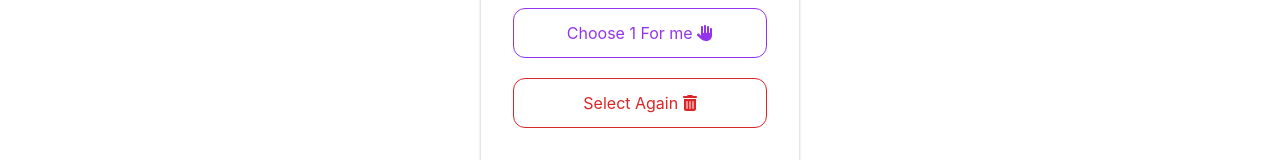
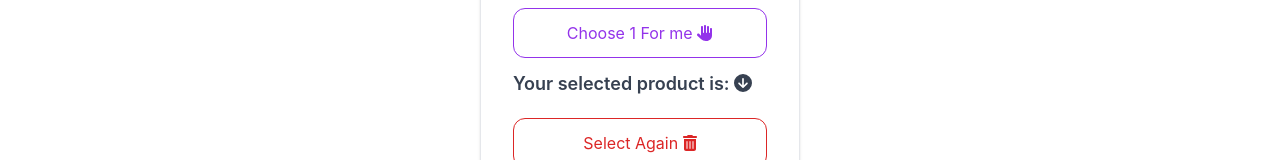
Before and after one commit to hasibmiraz/buyer-on-fire-simple-react, a React (Create React App) app: page / in a window 1280 px wide. Shown: the part 177-337 px from the top of the page. Built offline with nearby package versions, Linux system fonts and the light colour scheme.

Commit message:
All works completed

```diff
--- a/src/components/Cart/Cart.js
+++ b/src/components/Cart/Cart.js
@@ -1,12 +1,12 @@
 import {
+  faArrowCircleDown,
   faArrowCircleRight,
   faHand,
   faTrashCan,
 } from '@fortawesome/free-solid-svg-icons';
 import { FontAwesomeIcon } from '@fortawesome/react-fontawesome';
-import React from 'react';
 
-const Cart = ({ cart, resetCart }) => {
+const Cart = ({ cart, resetCart, selectRandomProduct, selectedProduct }) => {
   return (
     <div className="mx-auto mt-4">
       <div className="flex items-center justify-center bg-white">
@@ -16,10 +16,20 @@ const Cart = ({ cart, resetCart }) => {
               <FontAwesomeIcon icon={faArrowCircleRight} /> {pd.title}
             </p>
           ))}
-
-          <button className="mt-10 w-full py-3 rounded-xl border border-purple-600 text-purple-600 hover:bg-purple-600 hover:text-gray-50">
+          <button
+            onClick={selectRandomProduct}
+            className="mt-10 w-full py-3 rounded-xl border border-purple-600 text-purple-600 hover:bg-purple-600 hover:text-gray-50"
+          >
             Choose 1 For me <FontAwesomeIcon icon={faHand} />
           </button>
+          <p className="text-lg text-gray-700 font-semibold mt-3">
+            Your selected product is:{' '}
+            <FontAwesomeIcon icon={faArrowCircleDown} />{' '}
+            <span className="text-red-400">
+              {selectedProduct ? selectedProduct.title : ''}
+            </span>
+          </p>
+
           <button
             onClick={resetCart}
             className="mt-5 w-full py-3 rounded-xl border border-red-600 text-red-600 hover:bg-red-600 hover:text-gray-50"
--- a/src/components/Products/Products.js
+++ b/src/components/Products/Products.js
@@ -5,6 +5,9 @@ import Product from '../Product/Product';
 const Products = () => {
   const [products, setProducts] = useState([]);
   const [cart, setCart] = useState([]);
+  const [selectedProduct, setSelectedProduct] = useState([]);
+
+  const randomNum = Math.floor(Math.random() * cart.length);
   const handleAddToCart = (product) => {
     setCart([...cart, product]);
   };
@@ -13,15 +16,27 @@ const Products = () => {
     setCart([]);
   };
 
+  const selectRandomProduct = () => {
+    console.log(randomNum);
+    setSelectedProduct(cart[randomNum]);
+    console.log(selectedProduct);
+  };
+
   useEffect(() => {
     fetch('products.json')
       .then((res) => res.json())
       .then((data) => setProducts(data));
   }, []);
+
   return (
     <div>
       <div>
-        <Cart cart={cart} resetCart={resetCart} />
+        <Cart
+          cart={cart}
+          resetCart={resetCart}
+          selectRandomProduct={selectRandomProduct}
+          selectedProduct={selectedProduct}
+        />
       </div>
       <div className="grid grid-cols-1 lg:grid-cols-3">
         {products.map((product) => (
```
